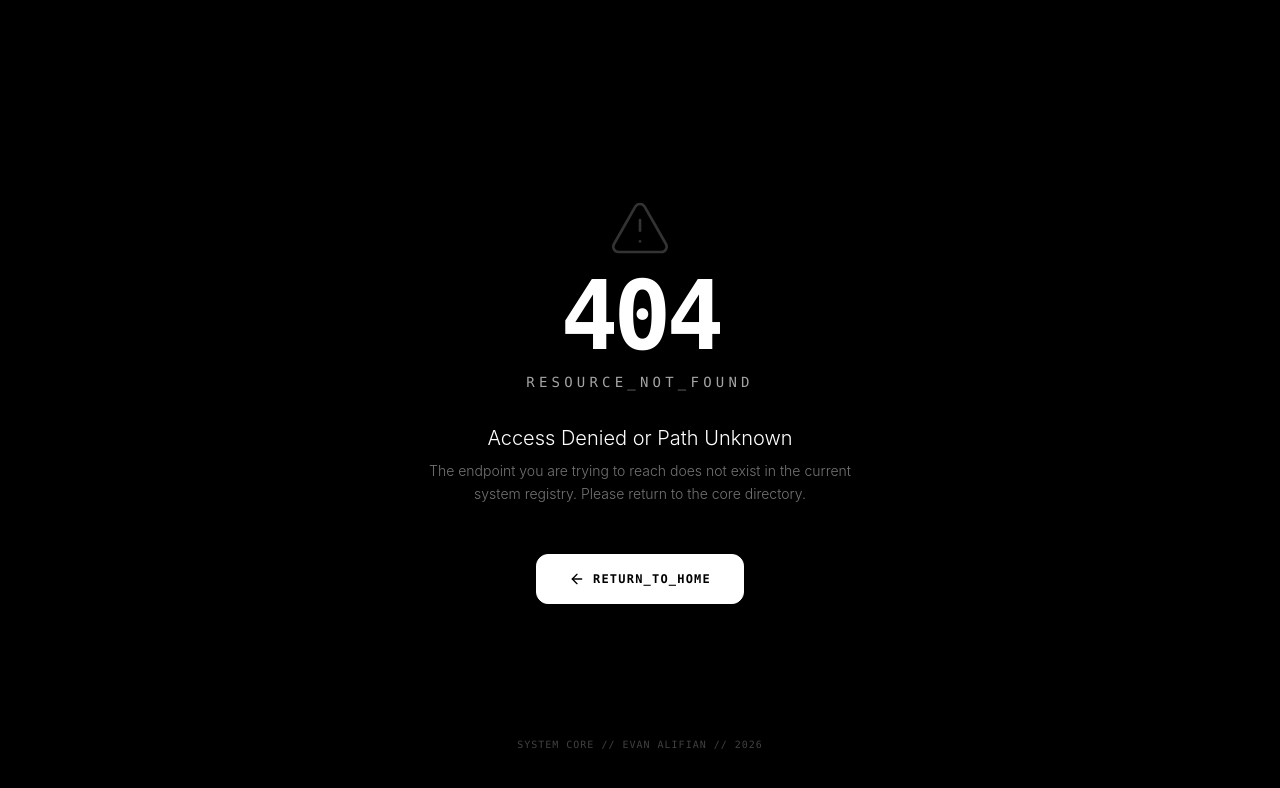
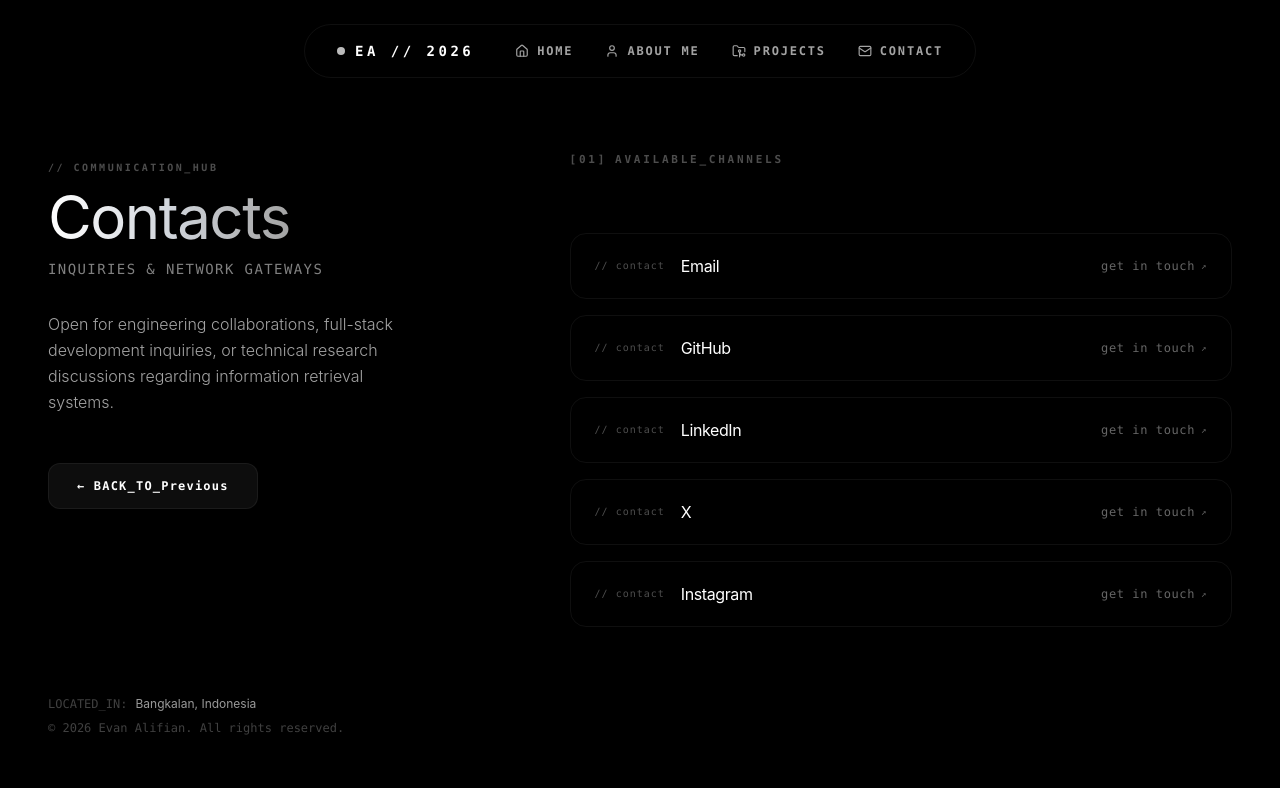
Before and after one commit to evanalifian/cnsl.lg-evanalifian, a React (Vite) app: page /contact in a window 1280 px wide. Shown: the top 788 px of the page. Built offline with nearby package versions, Linux system fonts and the light colour scheme.

Commit message:
style(ui): refactor contact page layout and styling

```diff
--- a/src/main.jsx
+++ b/src/main.jsx
@@ -5,6 +5,7 @@ import Home from "./pages/home/Home";
 import NotFound from "./pages/NotFound";
 import About from "./pages/about/About";
 import Projects from "./pages/projects/Projects";
+import Contacts from "./pages/contacts/Contacts";
 
 createRoot(document.getElementById("root")).render(
   <BrowserRouter>
@@ -12,6 +13,7 @@ createRoot(document.getElementById("root")).render(
       <Route index element={<Home />} />
       <Route path="/about" element={<About />} />
       <Route path="/projects" element={<Projects />} />
+      <Route path="/contact" element={<Contacts />} />
       <Route path="*" element={<NotFound />} />
     </Routes>
   </BrowserRouter>,
--- /dev/null
+++ b/src/pages/contacts/Contacts.jsx
@@ -0,0 +1,42 @@
+import React, { useEffect, useState } from "react";
+import MainLayout from "../../components/MainLayout";
+import { SidebarContext } from "../../hooks/SidebarContext";
+import ContactCard from "./components/ContactCard";
+
+export default function Contacts() {
+  const sidebar = {
+    sectionName: "COMMUNICATION_HUB",
+    title: "Contacts",
+    subTitle: "Inquiries & Network Gateways",
+    description:
+      "Open for engineering collaborations, full-stack development inquiries, or technical research discussions regarding information retrieval systems.",
+  };
+  const [contacts, setContacts] = useState([]);
+
+  useEffect(() => {
+    async function getContact() {
+      await fetch("/data.json")
+        .then((res) => res.json())
+        .then((res) => {
+          setContacts(res.contacts);
+        });
+    }
+
+    getContact();
+  }, []);
+
+  return (
+    <SidebarContext value={sidebar}>
+      <MainLayout>
+        <div className="flex items-center space-x-2 font-mono text-[11px] font-bold tracking-[0.25em] text-white/30 uppercase">
+          <span>[01]</span> <span>AVAILABLE_CHANNELS</span>
+        </div>
+        <div className="grid grid-cols-1 gap-4">
+          {contacts.map((c) => (
+            <ContactCard key={c.platform_name} {...c} />
+          ))}
+        </div>
+      </MainLayout>
+    </SidebarContext>
+  );
+}
--- /dev/null
+++ b/src/pages/contacts/components/ContactCard.jsx
@@ -0,0 +1,22 @@
+import React from "react";
+
+export default function ContactCard({ platform_name, url }) {
+  return (
+    <a href={url} className="bg-glass group flex items-center justify-between rounded-2xl border border-glass-border px-6 py-5 backdrop-blur-xl transition-all duration-300 hover:border-glass-borderHover hover:bg-glass-bgHover">
+      <div className="flex items-center space-x-4">
+        <span className="font-mono text-[10px] tracking-widest text-white/30">
+          // contact
+        </span>
+        <h3 className="text-base font-normal tracking-tight text-white transition-colors group-hover:text-darkgray-400">
+          {platform_name}
+        </h3>
+      </div>
+      <span className="flex items-center font-mono text-xs tracking-wider text-white/40 transition-colors group-hover:text-white">
+        get in touch
+        <span className="ml-1.5 text-[9px] transition-transform group-hover:translate-x-0.5">
+          ↗
+        </span>
+      </span>
+    </a>
+  );
+}
```
